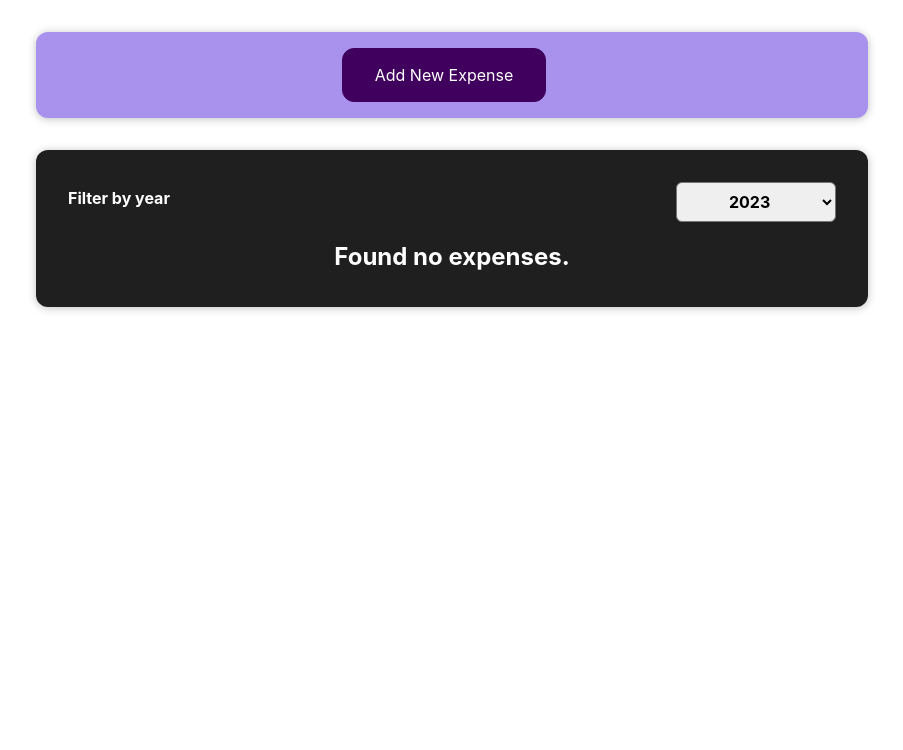
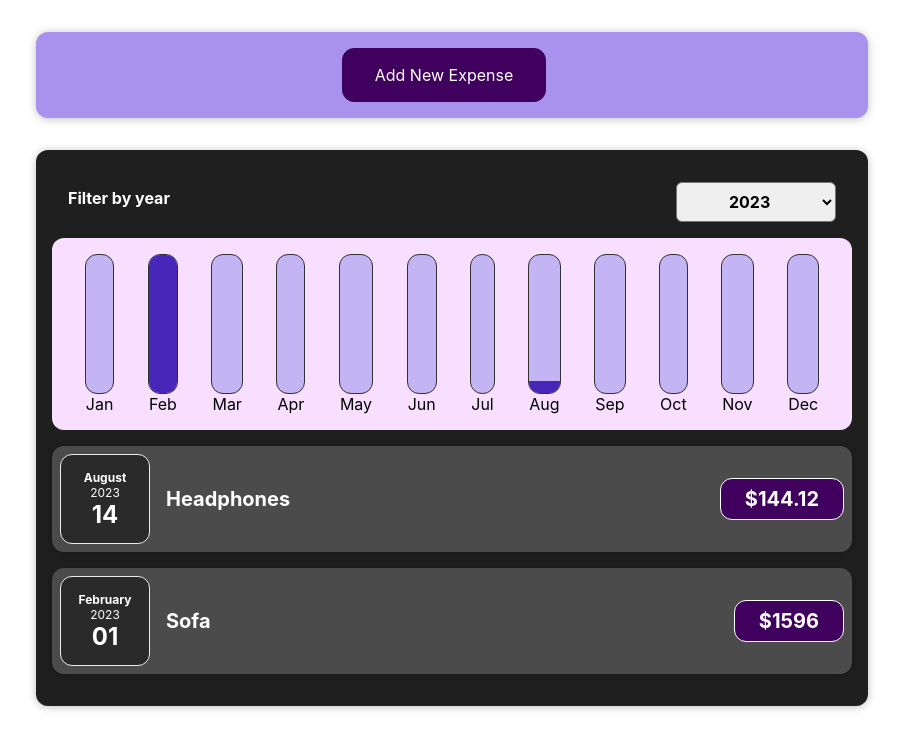
Before and after one commit to andre353/react-academind-1-project, a React (Create React App) app: page / in a window 1280 px wide. Shown: the top 750 px of the page, without its empty margins (188-1091 px from the left). Built offline with nearby package versions, Linux system fonts and the light colour scheme.

Commit message:
Add Chart, ChartBar, ExpensesChart components and chart functionality

```diff
--- a/src/App.js
+++ b/src/App.js
@@ -1,24 +1,34 @@
-import React, {useState} from "react";
-import Expenses from "./component/Expenses/Expenses";
-import NewExpense from "./component/NewExpense/NewExpense"
-
+import React, { useState } from 'react';
+import Expenses from './component/Expenses/Expenses';
+import NewExpense from './component/NewExpense/NewExpense';
 
 const DUMMY_EXPENSES = [
   {
     id: 'e1',
-    title: 'Toilet Paper',
-    amount: 94.12,
-    date: new Date(2020, 7, 14),
+    title: 'Headphones',
+    amount: 144.12,
+    date: new Date(2023, 7, 14),
   },
-  { id: 'e2', title: 'New TV', amount: 799.49, date: new Date(2021, 2, 12) },
+  {
+    id: 'e2',
+    title: 'New TV',
+    amount: 799.49,
+    date: new Date(2021, 2, 12)
+  },
   {
     id: 'e3',
     title: 'Car Insurance',
     amount: 294.67,
-    date: new Date(2021, 2, 28),
+    date: new Date(2022, 2, 28),
   },
   {
     id: 'e4',
+    title: 'Sofa',
+    amount: 1596.00,
+    date: new Date(2023, 1, 1),
+  },
+  {
+    id: 'e5',
     title: 'New Desk (Wooden)',
     amount: 450,
     date: new Date(2021, 5, 12),
@@ -26,7 +36,7 @@
 ];
 
 const App = () => {
-  const [expenses, setExpenses] = useState(DUMMY_EXPENSES)
+  const [expenses, setExpenses] = useState(DUMMY_EXPENSES);
 
   // Under the hood code that creates automatically when you use JSX
   // return React.createElement(
@@ -37,8 +47,8 @@
   // );
 
   const addExpenseHandler = (expense) => {
-    setExpenses((prevExpenses) => ([expense, ...prevExpenses]))
-  }
+    setExpenses((prevExpenses) => [expense, ...prevExpenses]);
+  };
 
   return (
     <div>
@@ -46,6 +56,6 @@
       <Expenses items={expenses}></Expenses>
     </div>
   );
-}
+};
 
 export default App;
--- /dev/null
+++ b/src/component/Chart/Chart.css
@@ -0,0 +1,9 @@
+.chart {
+  padding: 1rem;
+  border-radius: 12px;
+  background-color: #f8dfff;
+  text-align: center;
+  display: flex;
+  justify-content: space-around;
+  height: 10rem;
+}
--- /dev/null
+++ b/src/component/Chart/Chart.js
@@ -0,0 +1,22 @@
+import ChartBar from './ChartBar';
+import './Chart.css';
+
+const Chart = (props) => {
+  const dataPointValues = props.dataPoints.map(dataPoint => dataPoint.value);
+  const totalMaximum = Math.max(...dataPointValues); // as max needs elements, not an array
+
+  return (
+    <div className='chart'>
+      {props.dataPoints.map((dataPoint) => (
+        <ChartBar
+          key={dataPoint.label}
+          value={dataPoint.value}
+          maxValue={totalMaximum}
+          label={dataPoint.label}
+        />
+      ))}
+    </div>
+  );
+};
+
+export default Chart;
--- /dev/null
+++ b/src/component/Chart/ChartBar.css
@@ -0,0 +1,30 @@
+.chart-bar {
+  height: 100%;
+  display: flex;
+  flex-direction: column;
+  align-items: center;
+}
+
+.chart-bar__inner {
+  height: 100%;
+  width: 100%;
+  border: 1px solid #313131;
+  border-radius: 12px;
+  background-color: #c3b4f3;
+  overflow: hidden;
+  display: flex;
+  flex-direction: column;
+  justify-content: flex-end;
+}
+
+.chart-bar__fill {
+  background-color: #4826b9;
+  width: 100%;
+  transition: all 0.3s ease-out;
+}
+
+.chart-bar__label {
+  font-weight: bold;
+  font-size: 0.5rem;
+  text-align: center;
+}
--- /dev/null
+++ b/src/component/Chart/ChartBar.js
@@ -0,0 +1,19 @@
+import "./ChartBar.css";
+
+const ChartBar = (props) => {
+    let barFillHeight = '0%';
+
+    if (props.maxValue > 0) {
+      barFillHeight = Math.round((props.value / props.maxValue) * 100) + '%';
+    }
+    return (
+      <div className="chart-bar">
+        <div className="chart-bar__inner">
+          <div className="chart-bar__fill" style={{height: barFillHeight}}></div>
+        </div>
+        <div className="chart-bar__lable">{props.label}</div>
+      </div>
+    )
+};
+
+export default ChartBar;
--- a/src/component/Expenses/ExpenseFilter.js
+++ b/src/component/Expenses/ExpenseFilter.js
@@ -15,7 +15,6 @@
           <option value='2023'>2023</option>
           <option value='2022'>2022</option>
           <option value='2021'>2021</option>
-          <option value='2020'>2020</option>
         </select>
       </div>
     </div>
--- a/src/component/Expenses/Expenses.js
+++ b/src/component/Expenses/Expenses.js
@@ -3,6 +3,7 @@
 import './Expenses.css';
 import { useState } from 'react';
 import ExpensesList from './ExpensesList';
+import ExpensesChart from './ExpensesChart';
 
 const Expenses = (props) => {
   const [filteredYear, setFilteredYear] = useState('2023');
@@ -21,6 +22,7 @@
         selected={filteredYear}
         onChangeFilter={filterChangeHandler}
       />
+      <ExpensesChart expenses={filteredExpenses}/>
       <ExpensesList items={filteredExpenses} />
     </Card>
   );
--- /dev/null
+++ b/src/component/Expenses/ExpensesChart.js
@@ -0,0 +1,27 @@
+import Chart from "../Chart/Chart";
+
+const ExpensesChart = (props) => {
+  const chartDataPoints = [
+    {label: 'Jan', value: 0},
+    {label: 'Feb', value: 0},
+    {label: 'Mar', value: 0},
+    {label: 'Apr', value: 0},
+    {label: 'May', value: 0},
+    {label: 'Jun', value: 0},
+    {label: 'Jul', value: 0},
+    {label: 'Aug', value: 0},
+    {label: 'Sep', value: 0},
+    {label: 'Oct', value: 0},
+    {label: 'Nov', value: 0},
+    {label: 'Dec', value: 0},
+  ];
+
+  for (const expense of props.expenses) {
+    const expenseMonth = expense.date.getMonth();
+    chartDataPoints[expenseMonth].value += expense.amount;
+  }
+
+  return <Chart dataPoints={chartDataPoints} />;
+}
+
+export default ExpensesChart;
--- a/src/component/NewExpense/ExpenseForm.js
+++ b/src/component/NewExpense/ExpenseForm.js
@@ -23,7 +23,7 @@
 
     const expenseData = {
       title: enteredTitle,
-      amount: enteredAmount,
+      amount: +enteredAmount,
       date: new Date(enteredDate),
     };
 
```
